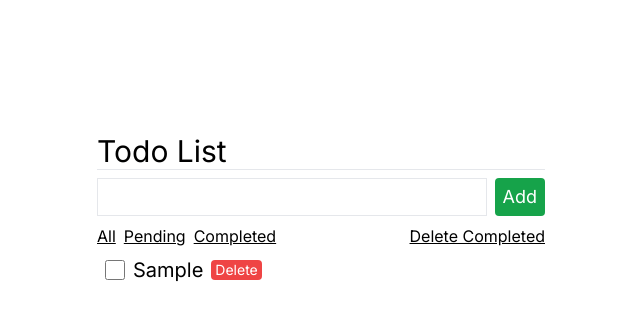
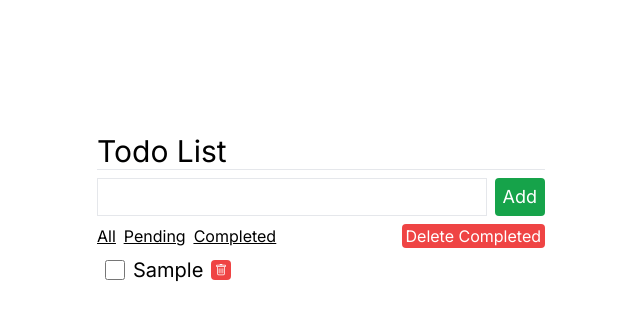
Before and after one commit to ketan-sonar/todo-app-next-js, a Next.js app: page / in a window 1280 px wide. Both pictures are taken after typing "Sample" into the empty fields and a click on the button "Add". Shown: the top 320 px of the page, without its empty margins (319-959 px from the left). Built offline with nearby package versions, Linux system fonts and the light colour scheme.

Commit message:
update design (add trash icon)

```diff
--- a/src/components/TodoFilter.tsx
+++ b/src/components/TodoFilter.tsx
@@ -6,14 +6,18 @@ type TodoFilterProps = {
 
 export default function TodoFilter({ handleDeleteCompleted }: TodoFilterProps) {
   return (
-    <div className="flex justify-between underline">
-      <div className="space-x-2">
+    <div className="flex justify-between">
+      <div className="space-x-2 underline">
         <Link href={"/"}>All</Link>
         <Link href={"/?complete=false"}>Pending</Link>
         <Link href={"/?complete=true"}>Completed</Link>
       </div>
       {handleDeleteCompleted && (
-        <div onClick={handleDeleteCompleted}>Delete Completed</div>
+        <div onClick={handleDeleteCompleted}>
+          <button className="rounded bg-red-500 text-white px-1">
+            Delete Completed
+          </button>
+        </div>
       )}
     </div>
   );
--- a/src/components/TodoItem.tsx
+++ b/src/components/TodoItem.tsx
@@ -1,5 +1,7 @@
 import { Todo, TodoStatus } from "@/utils/Todo";
 import { useTodosContext } from "@/context/todos-context";
+import Image from "next/image";
+import trashIcon from "@/public/trash.svg";
 
 type TodoItemProps = {
   todo: Todo;
@@ -24,10 +26,10 @@ export function TodoItem({ todo }: TodoItemProps) {
         {todo.title}
       </h3>
       <button
-        className="rounded bg-red-500 text-white px-1 py-0 text-sm"
+        className="rounded bg-red-500 p-1"
         onClick={() => deleteTodo(todo.id)}
       >
-        Delete
+        <Image src={trashIcon} alt="Delete" width={12} height={12} />
       </button>
     </div>
   );
```
Also changed, not shown: src/public/trash.svg (added).
